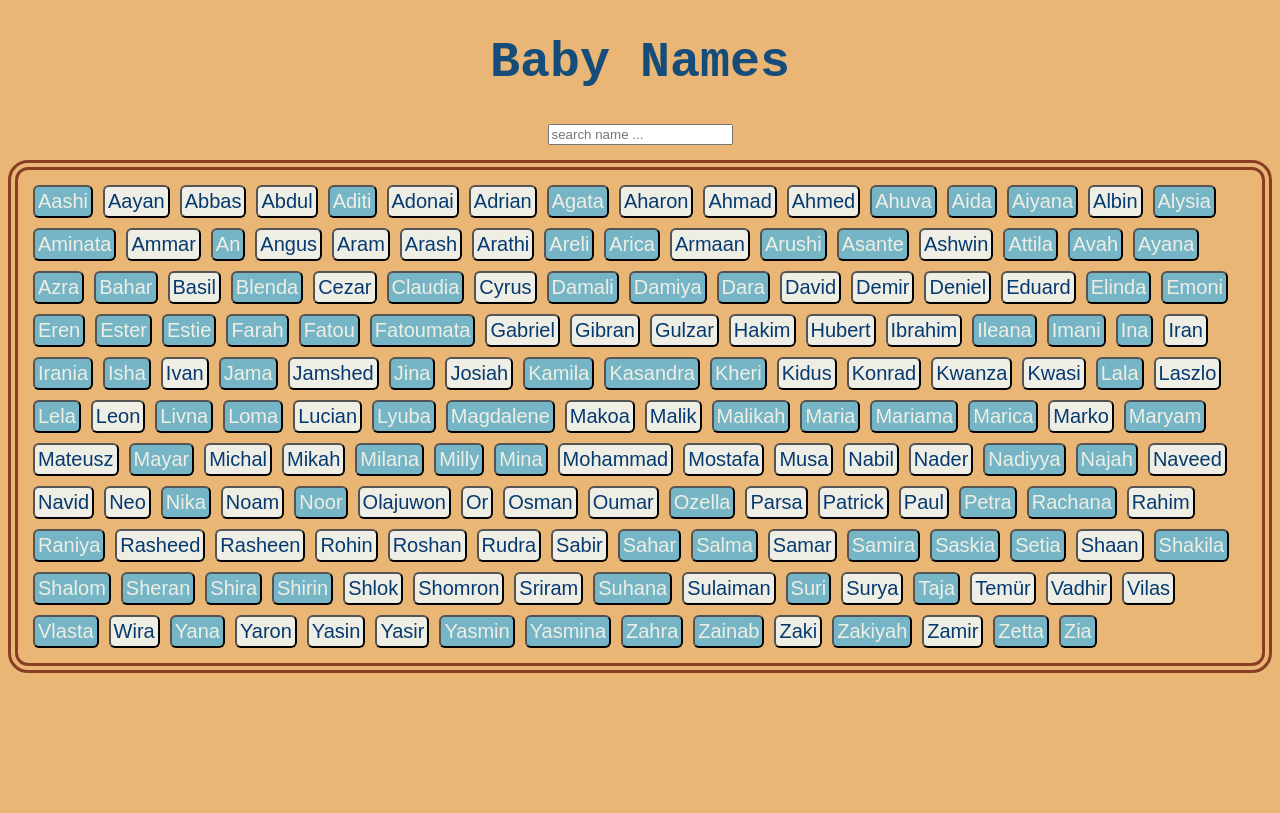
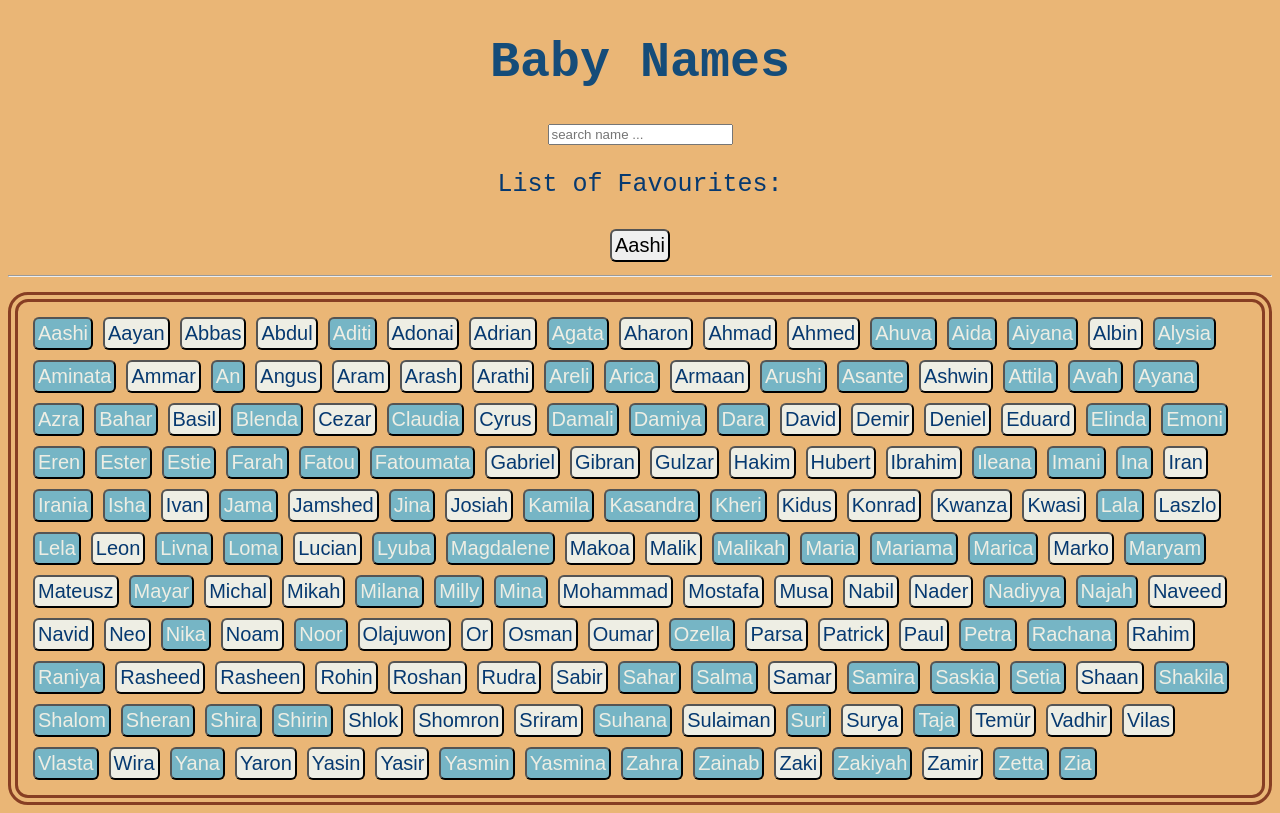
Before and after one commit to zahrabeng/baby-names-react, a React (Create React App) app: page / in a window 1280 px wide. Both pictures are taken after a click on the button "Aashi". Built offline with nearby package versions, Linux system fonts and the light colour scheme.

Commit message:
added some code to make names go to favourites list, still not working how it should

```diff
--- a/src/components/Main.tsx
+++ b/src/components/Main.tsx
@@ -9,31 +9,43 @@ export default function Main():JSX.Element{
     const babyNames:babyNameInfo[] = [...allBabyNames]
 
     const [searchText, setSearchText] = useState('');
+    const [favourites, setFavourites] = useState<any>([]);
 
     //sorting names by alphabetical order using imported sorting function
     const sortedNames = babyNames.sort(sorting)
 
+     //filters baby names in search bar to whatever is typed in
+     const filteredBabyNames = sortedNames.filter((oneBabyName:babyNameInfo) => oneBabyName.name.toLowerCase().includes(searchText))
+
     //mapping list of each name in JSON database
     function arrOfNames():JSX.Element[]{
         const allNames = filteredBabyNames.map((eachName)=>
-        <button key={eachName.id} className={eachName.sex}>{eachName.name}</button>)
+        <button key={eachName.id} className={eachName.sex} value={eachName.name}
+        onClick = {handleClick}>
+        {eachName.name}
+        </button>)
         return allNames
     }
 
-    //filters baby names in search bar to whatever is typed in
-    const filteredBabyNames = sortedNames.filter((oneBabyName:babyNameInfo) => oneBabyName.name.toLowerCase().includes(searchText))
+    const handleClick = ((e:any) => setFavourites([...favourites, e.target.value]))
 
 
     function handleSearchText(e:any){
         setSearchText(e.target.value.toLowerCase())
     }
 
+
+    const favouritesArray = favourites.map((faveName:string) =>
+    <button key={faveName}>
+        {faveName}
+    </button>
+    )
+
     function handleZero(){
         if (filteredBabyNames.length === 0){
             return <p className="zero">Sorry! No names matching this search :(</p>
         }
     }
-
 
     return(
         <>
@@ -46,6 +58,11 @@ export default function Main():JSX.Element{
             value={searchText}
             onChange={handleSearchText}
             />
+        <div className="favourites">
+            <p>List of Favourites:</p>
+            {favouritesArray}
+        </div>
+        <hr/>
         <div className="babyNames">
             {arrOfNames()}
             {handleZero()}
```
